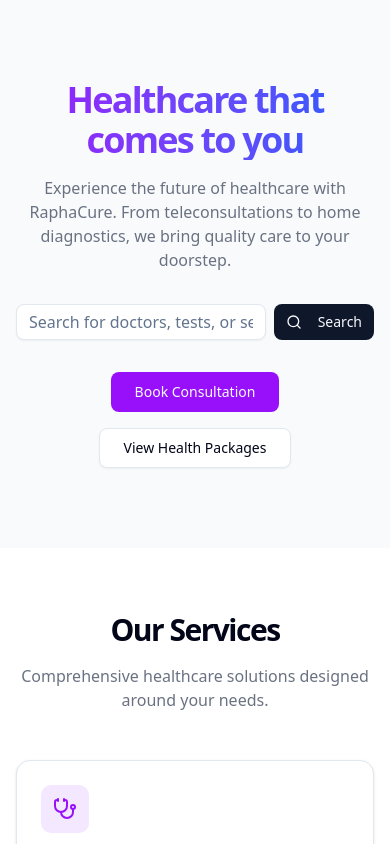
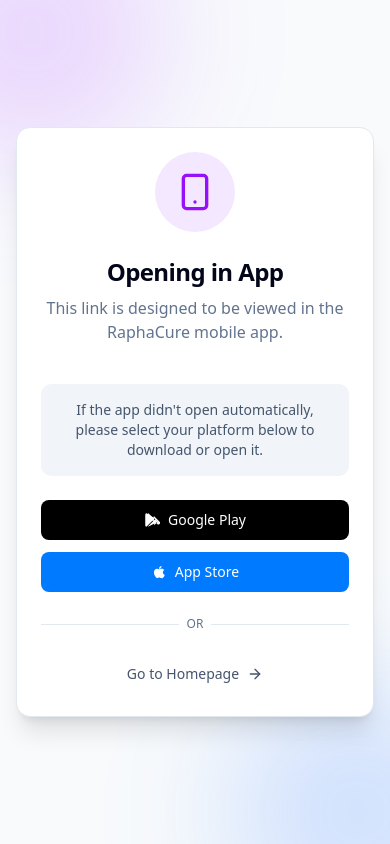
Before and after one commit to Raphacure/customer_portal, a Next.js app: page / in a window 390 px wide. Shown: the top 844 px of the page. Built offline with nearby package versions, Linux system fonts and the light colour scheme.

Commit message:
feat(deep-linking): implement fallback page with app promotion
Add catch-all route to handle deep links with mobile-first design
Include download buttons for both Android and iOS platforms

```diff
--- /dev/null
+++ b/app/[...slug]/page.tsx
@@ -0,0 +1,123 @@
+import { ArrowRight, Smartphone } from "lucide-react";
+import Link from "next/link";
+import { Button } from "@/components/ui/button";
+import {
+  Card,
+  CardContent,
+  CardDescription,
+  CardHeader,
+  CardTitle,
+} from "@/components/ui/card";
+
+export default function DeepLinkPage() {
+  return (
+    <div className="flex min-h-screen flex-col items-center justify-center bg-slate-50 p-4 text-center dark:bg-slate-950">
+      <div className="absolute inset-0 overflow-hidden pointer-events-none">
+        <div className="absolute -top-24 -left-24 h-64 w-64 rounded-full bg-purple-500/20 blur-3xl" />
+        <div className="absolute -bottom-24 -right-24 h-64 w-64 rounded-full bg-blue-500/20 blur-3xl" />
+      </div>
+
+      <Card className="relative w-full max-w-md border-slate-200 shadow-xl dark:border-slate-800">
+        <CardHeader className="space-y-4 pb-4">
+          <div className="mx-auto flex h-20 w-20 items-center justify-center rounded-full bg-purple-100 dark:bg-purple-900/30">
+            <Smartphone className="h-10 w-10 text-purple-600 dark:text-purple-400" />
+          </div>
+          <div className="space-y-2">
+            <CardTitle className="text-2xl font-bold tracking-tight">
+              Opening in App
+            </CardTitle>
+            <CardDescription className="text-base">
+              This link is designed to be viewed in the RaphaCure mobile app.
+            </CardDescription>
+          </div>
+        </CardHeader>
+        <CardContent className="space-y-6">
+          <div className="rounded-lg bg-slate-100 p-4 text-sm text-slate-600 dark:bg-slate-900 dark:text-slate-400">
+            <p>
+              If the app didn't open automatically, please select your platform
+              below to download or open it.
+            </p>
+          </div>
+
+          <div className="flex flex-col gap-3">
+            <Button
+              asChild
+              size="lg"
+              className="w-full bg-black hover:bg-zinc-800 text-white dark:bg-white dark:text-black dark:hover:bg-zinc-200"
+            >
+              <Link
+                href="https://play.google.com/store/apps/details?id=com.cognonta.raphacure"
+                target="_blank"
+                rel="noopener noreferrer"
+                className="flex items-center justify-center gap-2"
+              >
+                {/* Google Play Icon SVG */}
+                <svg
+                  className="h-5 w-5"
+                  fill="currentColor"
+                  viewBox="0 0 24 24"
+                  xmlns="http://www.w3.org/2000/svg"
+                >
+                  <path d="M3.609 1.814L13.792 12 3.61 22.186a2.498 2.498 0 0 1-1.748-2.433V4.247c0-.98.548-1.886 1.747-2.433zM15.208 13.414L19.879 18.086a2.502 2.502 0 0 0 3.535-3.536l-8.206-8.206-1.414 1.414 6.792 6.792-5.378 5.378zM12.378 10.586L5.586 3.793a.999.999 0 0 1 1.414-1.414l8.207 8.207-2.829 2.829z" />
+                  <path
+                    d="M4.195 2.656a1.5 1.5 0 0 0 0 2.122l8.485 8.485a1.5 1.5 0 0 0 2.122 0l-8.485-8.485a1.5 1.5 0 0 0-2.122 0z"
+                    opacity="0"
+                  />
+                  {/* Simplified Play Store Path */}
+                  <path d="M21.053 14.673l-4.09-4.175L5.786 21.65c.57.173 1.206.074 1.706-.245l13.561-6.732zM15.547 9.082L4.195 2.656a1.503 1.503 0 0 0-1.714-.146l11.652 11.652 1.414-5.08z" />
+                </svg>
+                <span>Google Play</span>
+              </Link>
+            </Button>
+
+            <Button
+              asChild
+              size="lg"
+              className="w-full bg-[#007AFF] hover:bg-[#0066CC] text-white"
+            >
+              <Link
+                href="https://apps.apple.com/in/app/raphacure-work-family-care/id1637246098"
+                target="_blank"
+                rel="noopener noreferrer"
+                className="flex items-center justify-center gap-2"
+              >
+                {/* Apple Icon SVG */}
+                <svg
+                  className="h-5 w-5"
+                  fill="currentColor"
+                  viewBox="0 0 24 24"
+                  xmlns="http://www.w3.org/2000/svg"
+                >
+                  <title>App Store</title>
+                  <path d="M17.05 20.28c-.98.95-2.05.88-3.08.4-1.09-.5-2.08-.48-3.24 0-1.44.62-2.2.44-3.06-.4C2.79 15.25 3.51 7.59 9.05 7.31c1.35.07 2.29.74 3.08.74 1.18 0 2.45-1.15 4.1-1.09 1.55.09 2.92.8 3.76 1.99-3.23 1.96-2.65 6.09.68 7.5-.54 1.55-1.37 3.03-2.62 4.28-.6.55-1.18 1.13-1.92 1.51l-.08.04zM12.03 7.25c-.15-2.23 1.66-4.07 3.74-4.25.29 2.58-2.34 4.5-3.74 4.25z" />
+                </svg>
+                <span>App Store</span>
+              </Link>
+            </Button>
+          </div>
+
+          <div className="relative">
+            <div className="absolute inset-0 flex items-center">
+              <span className="w-full border-t border-slate-200 dark:border-slate-800" />
+            </div>
+            <div className="relative flex justify-center text-xs uppercase">
+              <span className="bg-white px-2 text-slate-500 dark:bg-slate-950">
+                Or
+              </span>
+            </div>
+          </div>
+
+          <Button
+            asChild
+            variant="ghost"
+            className="w-full text-slate-600 dark:text-slate-400 hover:text-purple-600 dark:hover:text-purple-400"
+          >
+            <Link href="/" className="flex items-center gap-2">
+              Go to Homepage <ArrowRight className="h-4 w-4" />
+            </Link>
+          </Button>
+        </CardContent>
+      </Card>
+    </div>
+  );
+}
```
Also changed, not shown: app/page.tsx (+35 -22 lines), 1 other file (tests, documents, lock files or other folders).
